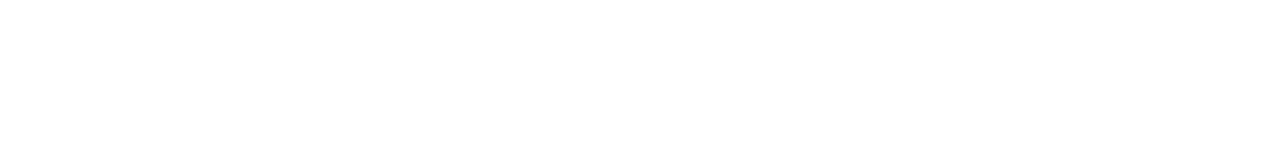
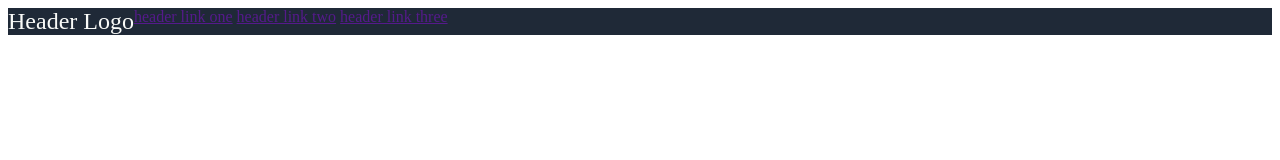
Before and after one commit to jansonho1/odin-landing-page, a plain HTML site: page index.html in a window 1280 px wide. Drawn offline with Linux system fonts and the light colour scheme.

Commit message:
added styles.css

```diff
--- a/index.html
+++ b/index.html
@@ -2,12 +2,17 @@
 <html lang="en">
 <head>
     <meta charset="UTF-8">
+    <link rel="stylesheet" href="styles.css">
     <title>Landing Page</title>
 </head>
 <body>
-    <div class="header">
-        <div class="navbar"></div>
-        <div class="header-ribbon"></div>
+    <div class="hero">
+        <div class="header-logo">Header Logo</div>
+        <div class="header-link">
+            <a href="">header link one</a>
+            <a href="">header link two</a>
+            <a href="">header link three</a>
+        </div>
     </div>
     <div class="random"></div>
     <div class="quote"></div>
--- /dev/null
+++ b/styles.css
@@ -0,0 +1,13 @@
+body {
+    font: roboto;
+}
+
+.hero {
+    background-color: #1F2937;
+    display: flex;
+}
+
+.header-logo {
+    color: #F9FAF8;
+    font-size: 24px;
+}
```
